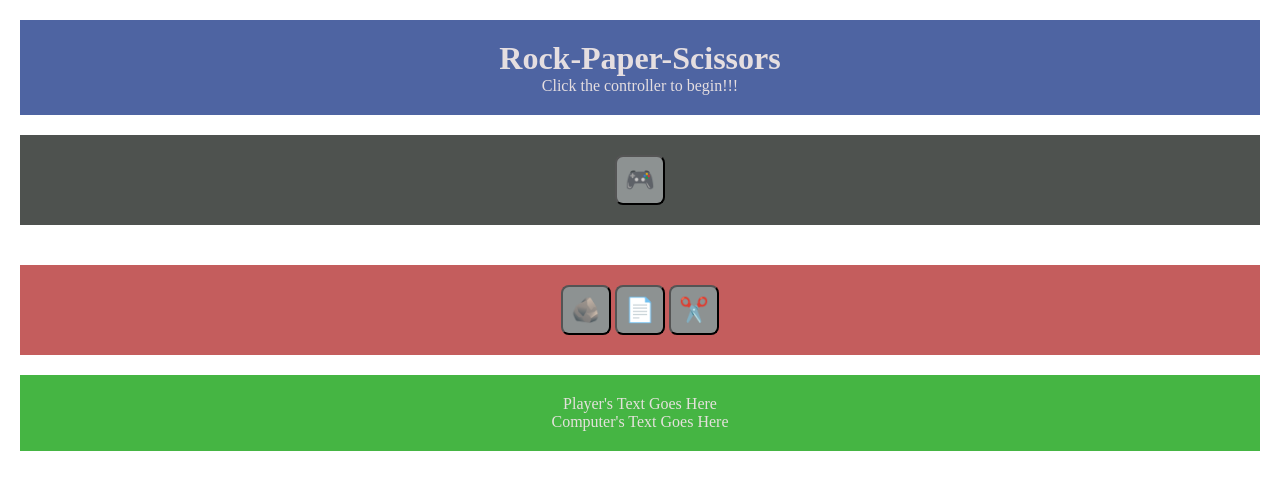
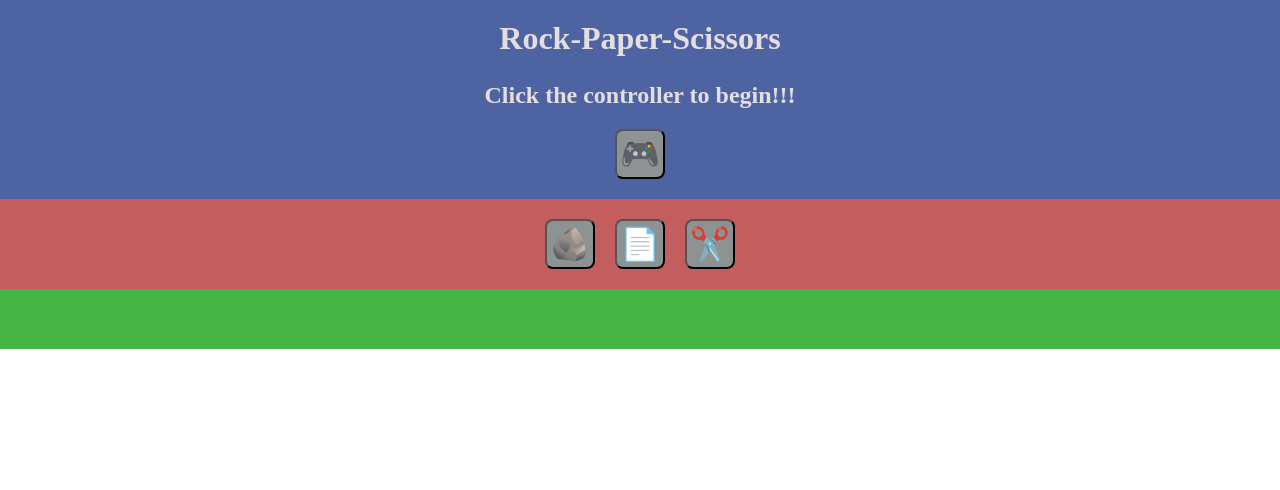
Before and after one commit to Lokie-ree/rock-paper-scissors, a plain HTML site: page index.html in a window 1280 px wide. Drawn offline with Linux system fonts and the light colour scheme.

Commit message:
cleaned up code/comments

```diff
--- a/index.html
+++ b/index.html
@@ -12,20 +12,17 @@
 <body>
   <header>
     <h1>Rock-Paper-Scissors</h1>
-    <p>Click the controller to begin!!!</p>
+    <h2>Click the controller to begin!!!</h2>
+    <button class="playBtn">🎮</button>
   </header>
-  <div class="top container">
-
-    <button class="playBtn">🎮</button>
-  </div >
   <div class="choice container">
     <button class="choiceBtns">🪨</button>
     <button class="choiceBtns">📄</button>
     <button class="choiceBtns">✂️</button>
   </div>
   <div class="results container">
-    <div id="playerText">Player's Text Goes Here</div>
-    <div id="computerText">Computer's Text Goes Here</div>
+    <h2 id="playerText"></h2>
+    <h2 id="computerText"></h2>
   </div>
   <script src="/script.js"></script>
 </body>
--- a/script.js
+++ b/script.js
@@ -1,21 +1,22 @@
-// References stored for all buttons
+// References stored for elements
 const playerText = document.getElementById("playerText");
 const computerText = document.getElementById("computerText");
 const results = document.getElementById("results");
 const choiceBtns = document.querySelectorAll(".choiceBtns");
 
-//
+// Initialize variables to store the player/computer choice and score
 let playerChoice;
 let playerScore;
 let computerChoice;
 let computerScore;
 
+// Event listener handles player and computer choices using buttons
 choiceBtns.forEach(button => {
   button.addEventListener("click", () => {
     playerChoice = button.textContent;
-    playerText.textContent = playerChoice;
+    playerText.textContent = `Player chose: ${playerChoice}`;
     computerChoice = getComputerChoice();
-    computerText.textContent = computerChoice;
+    computerText.textContent = `Computer chose: ${computerChoice}`;
     console.log(computerChoice);
   });
 });
--- a/style.css
+++ b/style.css
@@ -4,34 +4,42 @@
 }
 
 body {
-  margin: 20px;
   text-align: center;
   border-radius: 10px;
   background-color:white;
   display: flex;
   flex-direction: column;
-  gap: 20px;
+  justify-content: center;
+  width: 100vw;
+}
+
+h1 {
+  margin-bottom: 5px;
 }
 
 header {
     padding: 20px;
     color:rgba(235, 227, 227, 0.962);
     background-color: rgb(78, 100, 162);
+    display: flex;
+    flex-direction: column;
+    align-items: center;
+    gap: 20px
   }
 
-.top.container {
+.play.container {
   padding: 20px;
-  margin-bottom: 20px;
-  color:rgba(235, 227, 227, 0.962);
-  background-color: rgb(78, 82, 79);
+  background-color: rgb(139, 51, 152);
   flex-direction: column;
   align-items: center;
 }
 
 .choice.container {
   padding: 20px;
+  display: flex;
   justify-content: center;
   flex-wrap: wrap;
+  gap: 20px;
   background-color: rgb(196, 93, 93)
 }
 
@@ -39,10 +47,13 @@ header {
   padding: 20px;
   color:rgba(235, 227, 227, 0.962);
   background-color: rgb(69, 181, 67);
+  display: flex;
+  flex-direction: column;
+  gap: 20px;
 }
 
 .choiceBtns, .playBtn {
-  font-size: 24px;
+  font-size: 32px;
   border-radius: 8px;
   width: 50px;
   height: 50px;
```
Also changed, not shown: rpsInitial.txt.
